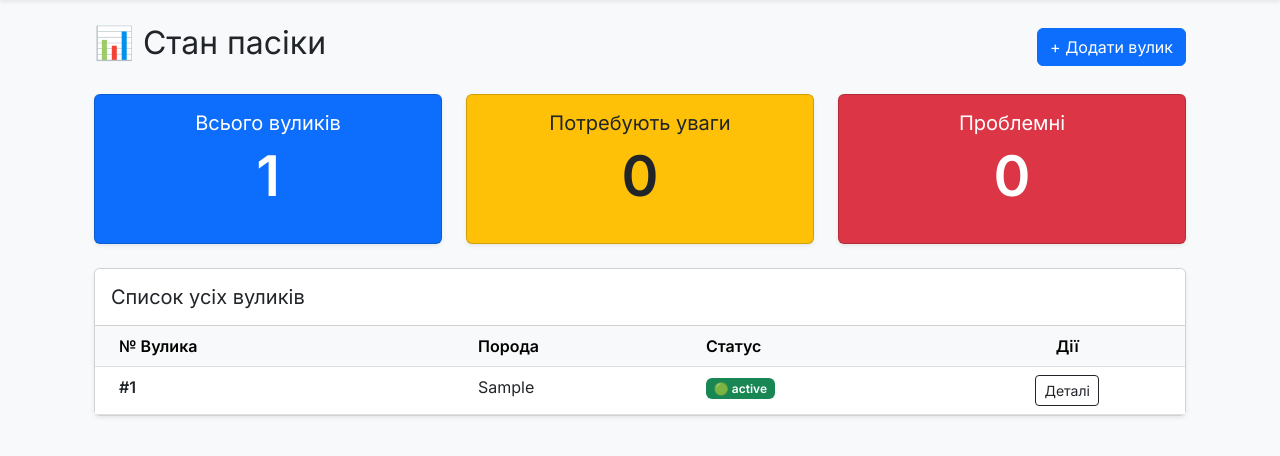
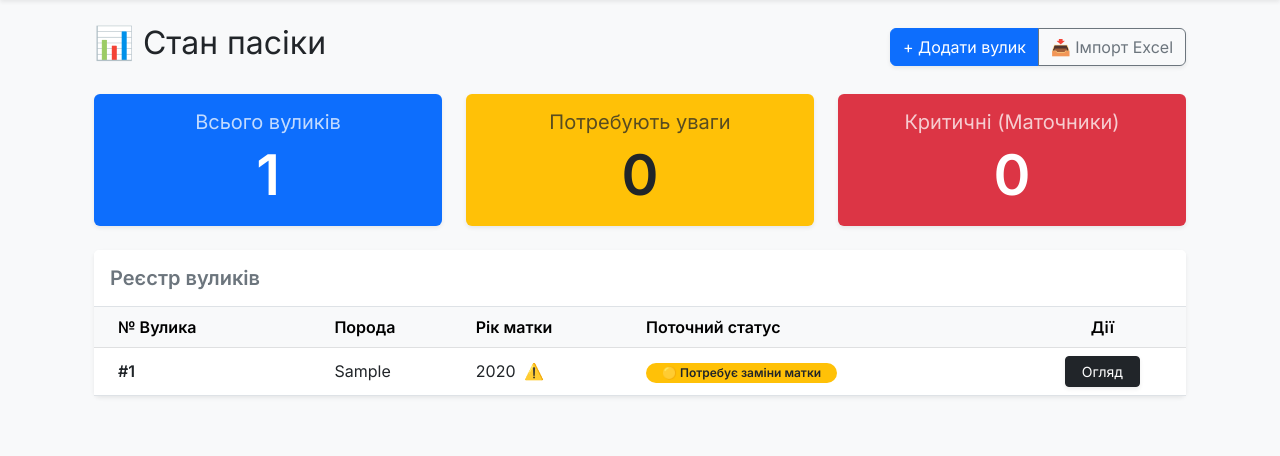
Before and after one commit to EsegyCode/BeeLabWeb, a Flask app: page / in a window 1280 px wide. Shown: the part 56-512 px from the top of the page. Run offline with Flask 3, Linux system fonts and the light colour scheme; tables that the repository leaves empty hold one stand-in row (values such as "Sample post").

Commit message:
added "view hive", set_status, added import details

```diff
--- a/main.py
+++ b/main.py
@@ -9,9 +9,8 @@ from datetime import datetime, timedelta
 
 def create_app():
     app = Flask(__name__)
-    app.secret_key = "bee_secret_key_123"  # Необхідно для роботи flash-повідомлень
+    app.secret_key = "bee_secret_key_123"
 
-    # Конфігурація підключення
     local_url = "mysql+pymysql://root:admin_password@127.0.0.1:3308/beekeeping_db"
     docker_url = os.getenv('DATABASE_URL')
     app.config['SQLALCHEMY_DATABASE_URI'] = docker_url if docker_url else local_url
@@ -30,61 +29,117 @@ def create_app():
 
     @app.route('/')
     def index():
-        hives = Hives.query.all()
-        # Рахуємо реальну статистику за статусами для головного екрану
+        filter_type = request.args.get('filter')
+
+        # Логіка фільтрації списку
+        if filter_type == 'attention':
+            hives = Hives.query.filter(Hives.current_status.like('%уваги%')).all()
+        elif filter_type == 'critical':
+            hives = Hives.query.filter(Hives.current_status.like('%МАТОЧНИКИ%')).all()
+        else:
+            hives = Hives.query.all()
+
+        # Статистика (завжди по всій базі)
         stats = {
-            "total": len(hives),
-            "critical": Hives.query.filter(Hives.current_status.like('%маточники%')).count(),
+            "total": Hives.query.count(),
+            "critical": Hives.query.filter(Hives.current_status.like('%МАТОЧНИКИ%')).count(),
             "attention": Hives.query.filter(Hives.current_status.like('%уваги%')).count()
         }
-        return render_template('index.html', hives=hives, stats=stats)
+        return render_template('index.html', hives=hives, stats=stats, active_filter=filter_type)
 
     @app.route('/add_hive', methods=['GET', 'POST'])
     def add_hive():
         if request.method == 'POST':
             number = request.form.get('hive_number')
             species = request.form.get('bee_species')
-            new_hive = Hives(hive_number=number, bee_species=species, current_status='все добре')
-            db.session.add(new_hive)
-            db.session.commit()
-            return redirect(url_for('index'))
-        return render_template('add_hive.html')
+            q_year = int(request.form.get('queen_year')) if request.form.get('queen_year') else None
+            i_date = request.form.get('install_date')
 
-    @app.route('/analytics', methods=['GET', 'POST'])
-    def analytics():
-        if request.method == 'POST':
-            file = request.files.get('file')
-            if file:
-                # Використовуємо твій новий модуль importer.py
-                success, message = import_hives_from_excel(file)
-                if success:
-                    flash(message, "success")
-                    return redirect(url_for('index'))
-                else:
-                    flash(message, "danger")
+            has_qc = 'has_queen_cells' in request.form
 
-        # Статистика для сторінки аналітики
-        hives_count = Hives.query.count()
-        stats = {
-            "total": hives_count,
-            "critical": Hives.query.filter(Hives.current_status.like('%маточники%')).count(),
-            "attention": Hives.query.filter(Hives.current_status.like('%уваги%')).count()
-        }
-        return render_template('analytics.html', stats=stats)
+            # Розумний статус при додаванні
+            if has_qc:
+                status = "⚠️ МАТОЧНИКИ (контроль!)"
+            elif q_year and q_year <= (datetime.now().year - 3):
+                status = "🟡 Потребує уваги (стара матка)"
+            else:
+                status = "все добре"
+
+            try:
+                new_hive = Hives(
+                    hive_number=number,
+                    bee_species=species,
+                    queen_year=q_year,
+                    install_date=datetime.strptime(i_date, '%Y-%m-%d').date() if i_date else datetime.now().date(),
+                    current_status=status
+                )
+                db.session.add(new_hive)
+                db.session.commit()
+                flash(f"Вулик №{number} зареєстровано!", "success")
+                return redirect(url_for('index'))
+            except Exception as e:
+                db.session.rollback()
+                flash(f"Помилка: {str(e)}", "danger")
+
+        today = datetime.now().strftime('%Y-%m-%d')
+        return render_template('add_hive.html', now_date=today)
 
     @app.route('/hive/<int:hive_id>', methods=['GET', 'POST'])
     def view_hive(hive_id):
         hive = Hives.query.get_or_404(hive_id)
-
         if request.method == 'POST':
             has_queen_cells = 'has_queen_cells' in request.form
-            condition = request.form.get('condition')
+            condition = request.form.get('condition', '')
 
-            # 1. Створюємо запис про огляд
-            inspection = HiveInspection(
+            new_inspection = HiveInspection(
                 hive_id=hive.id,
+                inspection_date=datetime.now(),
                 condition_description=condition,
                 has_queen_cells=has_queen_cells
             )
 
-            # 2. Логіка планування: маточники = 3 дні, норма
+            # Логіка статусів та дат
+            if has_queen_cells:
+                hive.current_status = "⚠️ МАТОЧНИКИ (контроль!)"
+                days = 3
+            elif hive.queen_year and int(hive.queen_year) <= (datetime.now().year - 3):
+                hive.current_status = "🟡 Потребує уваги (стара матка)"
+                days = 10
+            elif "слаб" in condition.lower() or "хвор" in condition.lower():
+                hive.current_status = "🟡 Потребує уваги (стан сім'ї)"
+                days = 7
+            else:
+                hive.current_status = "все добре"
+                days = 10
+
+            next_date = datetime.now() + timedelta(days=days)
+            new_task = FutureTask(
+                hive_id=hive.id,
+                planned_date=next_date,
+                task_type=hive.current_status,
+                is_completed=False
+            )
+
+            db.session.add(new_inspection)
+            db.session.add(new_task)
+            db.session.commit()
+            flash(f"Огляд збережено. Наступний візит: {next_date.strftime('%d.%m')}", "success")
+            return redirect(url_for('index'))
+
+        inspections = HiveInspection.query.filter_by(hive_id=hive_id).order_by(HiveInspection.id.desc()).all()
+        return render_template('view_hive.html', hive=hive, inspections=inspections)
+
+    @app.route('/hive/<int:hive_id>/quick_attention', methods=['POST'])
+    def quick_attention(hive_id):
+        hive = Hives.query.get_or_404(hive_id)
+        hive.current_status = "🟡 Потребує уваги (встановлено вручну)"
+        db.session.commit()
+        flash(f"Вулик №{hive.hive_number} позначено для уваги!", "warning")
+        return redirect(url_for('index'))
+
+    return app
+
+
+if __name__ == "__main__":
+    app = create_app()
+    app.run(debug=True, port=5000)
--- a/models.py
+++ b/models.py
@@ -9,9 +9,10 @@ class Hives(db.Model):  # Змінено Base на db.Model для роботи
     __tablename__ = 'hives'
     id = Column(Integer, primary_key=True)
     hive_number = Column(Integer, unique=True, nullable=False)
-    date_of_install = Column(Date, default=date.today)  # Використовуй Date з sqlalchemy
+    install_date = db.Column(db.Date)  # Дата встановлення вулика
     bee_species = Column(String(30))
     current_status = Column(Text)
+    queen_year = db.Column(db.Integer)
 
     # Relations
     inspections = db.relationship('HiveInspection', backref='hive', lazy=True, cascade='all, delete-orphan')
--- a/templates/index.html
+++ b/templates/index.html
@@ -4,73 +4,88 @@
 <div class="container mt-4">
     <div class="d-flex justify-content-between align-items-center mb-4">
         <h2>📊 Стан пасіки</h2>
-        <a href="/add_hive" class="btn btn-primary">+ Додати вулик</a>
+        <div class="btn-group shadow-sm">
+            <a href="/add_hive" class="btn btn-primary">+ Додати вулик</a>
+            <a href="/analytics" class="btn btn-outline-secondary">📥 Імпорт Excel</a>
+        </div>
     </div>
 
     <div class="row mb-4">
         <div class="col-md-4">
-            <div class="card bg-primary text-white shadow-sm">
+            <div class="card bg-primary text-white shadow-sm border-0">
                 <div class="card-body text-center">
-                    <h5 class="card-title">Всього вуликів</h5>
-                    <p class="display-4 fw-bold">{{ stats.total }}</p>
+                    <h5 class="card-title opacity-75">Всього вуликів</h5>
+                    <p class="display-4 fw-bold mb-0">{{ stats.total }}</p>
                 </div>
             </div>
         </div>
         <div class="col-md-4">
-            <div class="card bg-warning text-dark shadow-sm">
+            <div class="card bg-warning text-dark shadow-sm border-0">
                 <div class="card-body text-center">
-                    <h5 class="card-title">Потребують уваги</h5>
-                    <p class="display-4 fw-bold">{{ stats.attention }}</p>
+                    <h5 class="card-title opacity-75">Потребують уваги</h5>
+                    <p class="display-4 fw-bold mb-0">{{ stats.attention }}</p>
                 </div>
             </div>
         </div>
         <div class="col-md-4">
-            <div class="card bg-danger text-white shadow-sm">
+            <div class="card bg-danger text-white shadow-sm border-0">
                 <div class="card-body text-center">
-                    <h5 class="card-title">Проблемні</h5>
-                    <p class="display-4 fw-bold">{{ stats.critical }}</p>
+                    <h5 class="card-title opacity-75">Критичні (Маточники)</h5>
+                    <p class="display-4 fw-bold mb-0">{{ stats.critical }}</p>
                 </div>
             </div>
         </div>
     </div>
 
-    <div class="card shadow-sm">
-        <div class="card-header bg-white py-3">
-            <h5 class="mb-0">Список усіх вуликів</h5>
+    <div class="card shadow-sm border-0">
+        <div class="card-header bg-white py-3 border-bottom">
+            <h5 class="mb-0 fw-bold text-secondary">Реєстр вуликів</h5>
         </div>
         <div class="card-body p-0">
             <div class="table-responsive">
-                <table class="table table-hover mb-0">
+                <table class="table table-hover align-middle mb-0">
                     <thead class="table-light">
                         <tr>
                             <th class="px-4">№ Вулика</th>
                             <th>Порода</th>
-                            <th>Статус</th>
+                            <th>Рік матки</th>
+                            <th>Поточний статус</th>
                             <th class="text-center">Дії</th>
                         </tr>
                     </thead>
                     <tbody>
                         {% for hive in hives %}
                         <tr>
-                            <td class="px-4 fw-bold">#{{ hive.hive_number }}</td>
+                            <td class="px-4 fw-bold text-dark">#{{ hive.hive_number }}</td>
                             <td>{{ hive.bee_species }}</td>
                             <td>
-                                {% if 'проблем' in hive.current_status|lower %}
-                                    <span class="badge bg-danger">🔴 {{ hive.current_status }}</span>
-                                {% elif 'уваги' in hive.current_status|lower %}
-                                    <span class="badge bg-warning text-dark">🟡 {{ hive.current_status }}</span>
-                                {% else %}
-                                    <span class="badge bg-success">🟢 {{ hive.current_status }}</span>
-                                {% endif %}
-                            </td>
+    {{ hive.queen_year if hive.queen_year else '—' }}
+    {# Матка вважається старою, якщо їй 3 роки або більше (2026 - 3 = 2023) #}
+    {% if hive.queen_year and hive.queen_year|int <= 2023 %}
+        <span class="ms-1" title="Матці 3+ роки, заплануйте заміну">⚠️</span>
+    {% endif %}
+</td>
+<td>
+    {% set status = hive.current_status|lower %}
+    {% if 'маточники' in status %}
+        <span class="badge rounded-pill bg-danger px-3">🔴 {{ hive.current_status }}</span>
+    {% elif hive.queen_year and hive.queen_year|int <= 2023 %}
+        <span class="badge rounded-pill bg-warning text-dark px-3">🟡 Потребує заміни матки</span>
+    {% elif 'уваги' in status %}
+        <span class="badge rounded-pill bg-warning text-dark px-3">🟡 {{ hive.current_status }}</span>
+    {% else %}
+        <span class="badge rounded-pill bg-success px-3">🟢 {{ hive.current_status }}</span>
+    {% endif %}
+</td>
                             <td class="text-center">
-                                <a href="/hive/{{ hive.id }}" class="btn btn-sm btn-outline-dark">Деталі</a>
+                                <a href="/hive/{{ hive.id }}" class="btn btn-sm btn-dark px-3 shadow-sm">Огляд</a>
                             </td>
                         </tr>
                         {% else %}
                         <tr>
-                            <td colspan="4" class="text-center py-5 text-muted">
-                                База порожня. Додайте перший вулик.
+                            <td colspan="5" class="text-center py-5 text-muted italic">
+                                <div class="mb-2">📭 База даних порожня.</div>
+                                <a href="/analytics" class="btn btn-sm btn-outline-primary">Завантажити дані з Excel</a>
                             </td>
                         </tr>
                         {% endfor %}
```
Also changed, not shown: bee_app/docker-compose.yml (+0 -11 lines), importer.py (+6 -13 lines), templates/add_hive.html (+45 -12 lines), templates/view_hive.html (added, +82 -0 lines).
